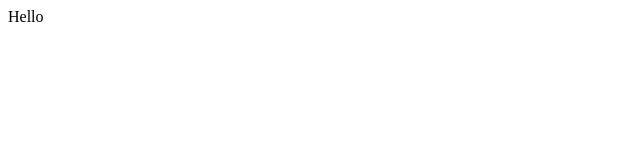
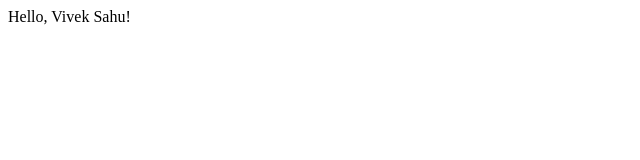
Before and after one commit to NitinTSutar/newPRac, a plain HTML site: page index.html in a window 1280 px wide. Shown: the whole page, without its empty margins (0-640 px from the left). Drawn offline with Linux system fonts and the light colour scheme.

Commit message:
add appreciation message to vivek sahu

```diff
--- a/index.html
+++ b/index.html
@@ -6,6 +6,6 @@
     <title>Document</title>
 </head>
 <body>
-    Hello
+    Hello, Vivek Sahu!
 </body>
 </html>
```
